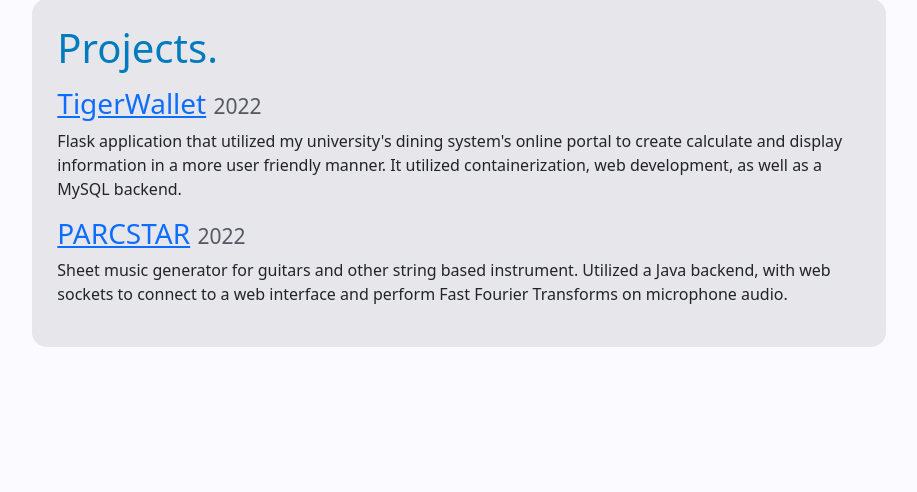
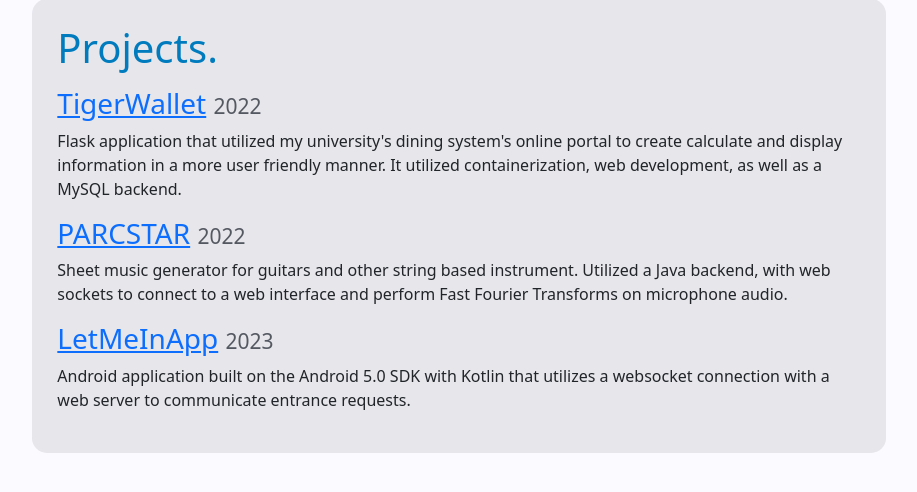
Before and after one commit to atauln/pubsite, a Flask app: page /projects in a window 1280 px wide. Shown: the part 77-569 px from the top of the page, without its empty margins (181-1098 px from the left). Run offline with Flask 2, Linux system fonts and the light colour scheme.

Commit message:
projects: added letmeinapp proj

```diff
--- a/templates/projects.html
+++ b/templates/projects.html
@@ -7,10 +7,17 @@
 <p>{{description}}</p>
 {% endmacro %}
 
+{% macro cshProject(name, description, year) %}
+<h3><a class="link-primary" target="_blank" href="https://github.com/ComputerScienceHouse/{{name}}">{{name}}</a> <span style="color: rgba(48, 52, 63, 0.8); font-size:75%">{{year}}</span></h3>
+<p>{{description}}</p>
+{% endmacro %}
+
 {% block content %}
 <h1 class="heading" style="margin-bottom:15px">Projects.</h1>
 {{project('TigerWallet', 'Flask application that utilized my university\'s dining system\'s online portal to create calculate and display information in a more
 user friendly manner. It utilized containerization, web development, as well as a MySQL backend.', '2022')}}
 {{project('PARCSTAR', 'Sheet music generator for guitars and other string based instrument. Utilized a Java backend, with web sockets to connect to a web interface
 and perform Fast Fourier Transforms on microphone audio.', '2022')}}
+{{cshProject('LetMeInApp', 'Android application built on the Android 5.0 SDK with Kotlin that utilizes a websocket connection with a web server to communicate entrance
+requests.', '2023')}}
 {% endblock %}
```
